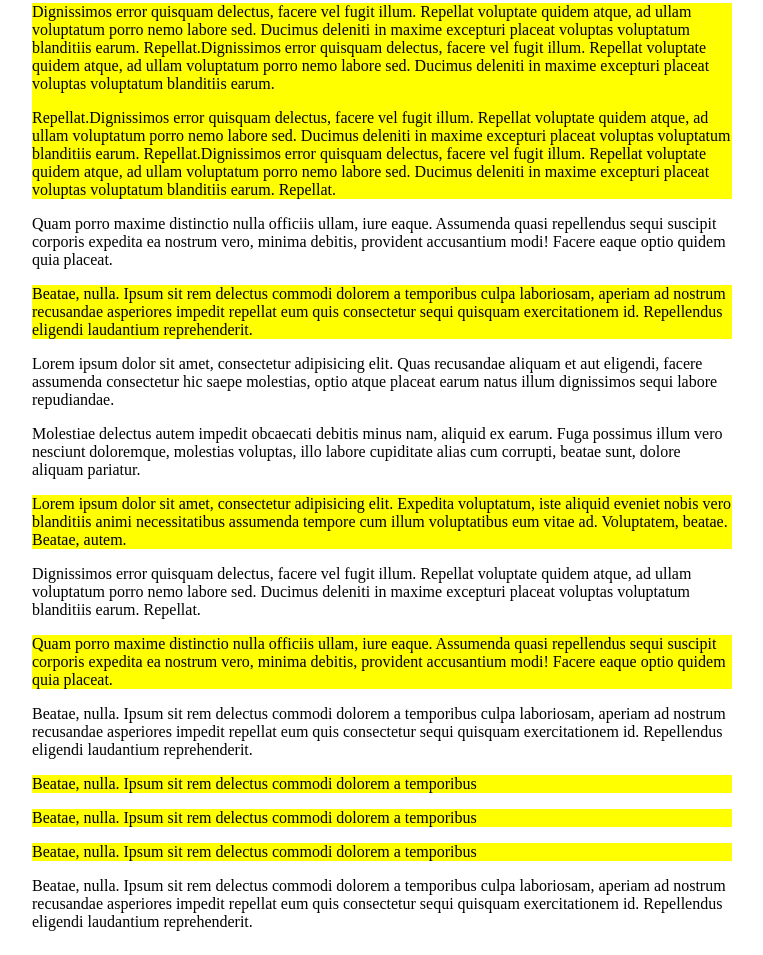
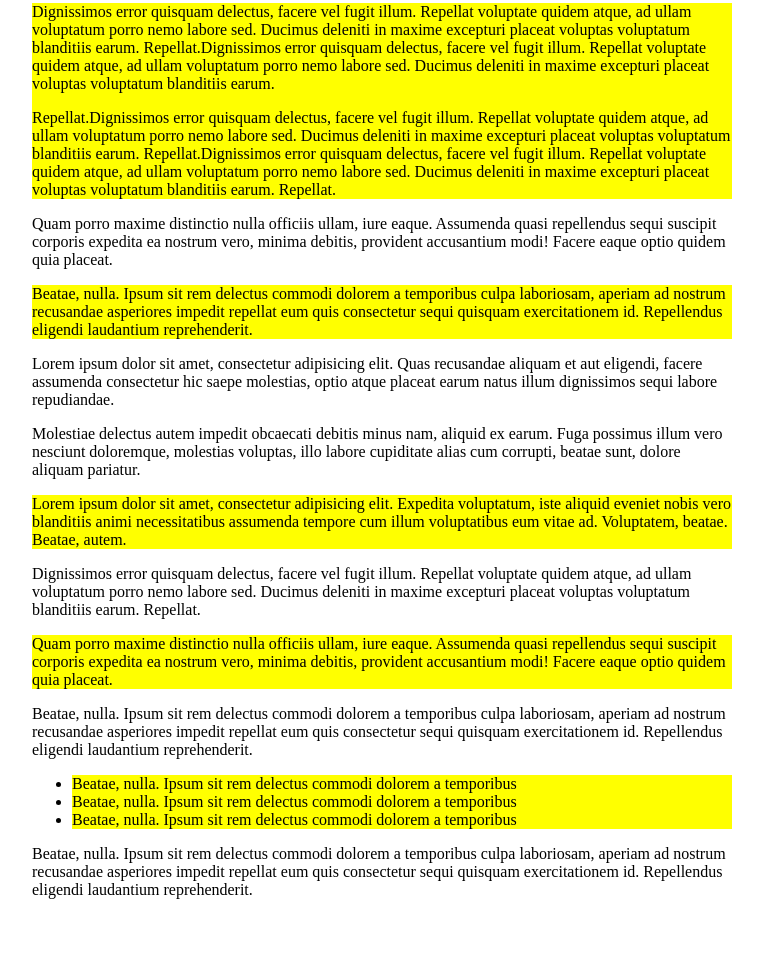
Before and after one commit to jeromecoupe/scrolltriggered_css_animations, a plain HTML site: page index.html in a window 1280 px wide. Shown: the part 721-1676 px from the top of the page, without its empty margins (258-1021 px from the left). After the commit the page ends 1644 px from the top, so only its background shows below. Drawn offline with Linux system fonts and the light colour scheme.

Commit message:
updated README and demo
Signed-off-by: Jérôme Coupé <jercoupe@gmail.com>

```diff
--- a/index.html
+++ b/index.html
@@ -36,15 +36,11 @@
         <p>Quam porro maxime distinctio nulla officiis ullam, iure eaque. Assumenda quasi repellendus sequi suscipit corporis expedita ea nostrum vero, minima debitis, provident accusantium modi! Facere eaque optio quidem quia placeat.</p>
       </div>
       <p>Beatae, nulla. Ipsum sit rem delectus commodi dolorem a temporibus culpa laboriosam, aperiam ad nostrum recusandae asperiores impedit repellat eum quis consectetur sequi quisquam exercitationem id. Repellendus eligendi laudantium reprehenderit.</p>
-      <div data-animation="animated" data-animation-type="slidefromright">
-        <p>Beatae, nulla. Ipsum sit rem delectus commodi dolorem a temporibus</p>
-      </div>
-      <div data-animation="animated" data-animation-type="slidefromright" data-animation-delay="0.2s">
-        <p>Beatae, nulla. Ipsum sit rem delectus commodi dolorem a temporibus</p>
-      </div>
-      <div data-animation="animated" data-animation-type="slidefromright" data-animation-delay="0.4s">
-        <p>Beatae, nulla. Ipsum sit rem delectus commodi dolorem a temporibus</p>
-      </div>
+      <ul>
+        <li data-animation="animated" data-animation-type="slidefromright">Beatae, nulla. Ipsum sit rem delectus commodi dolorem a temporibus</li>
+        <li data-animation="animated" data-animation-type="slidefromright" data-animation-delay="0.2s">Beatae, nulla. Ipsum sit rem delectus commodi dolorem a temporibus</li>
+        <li data-animation="animated" data-animation-type="slidefromright" data-animation-delay="0.4s">Beatae, nulla. Ipsum sit rem delectus commodi dolorem a temporibus</li>
+      </ul>
       <p>Beatae, nulla. Ipsum sit rem delectus commodi dolorem a temporibus culpa laboriosam, aperiam ad nostrum recusandae asperiores impedit repellat eum quis consectetur sequi quisquam exercitationem id. Repellendus eligendi laudantium reprehenderit.</p>
     </div>
 
```
Also changed, not shown: README.md.
